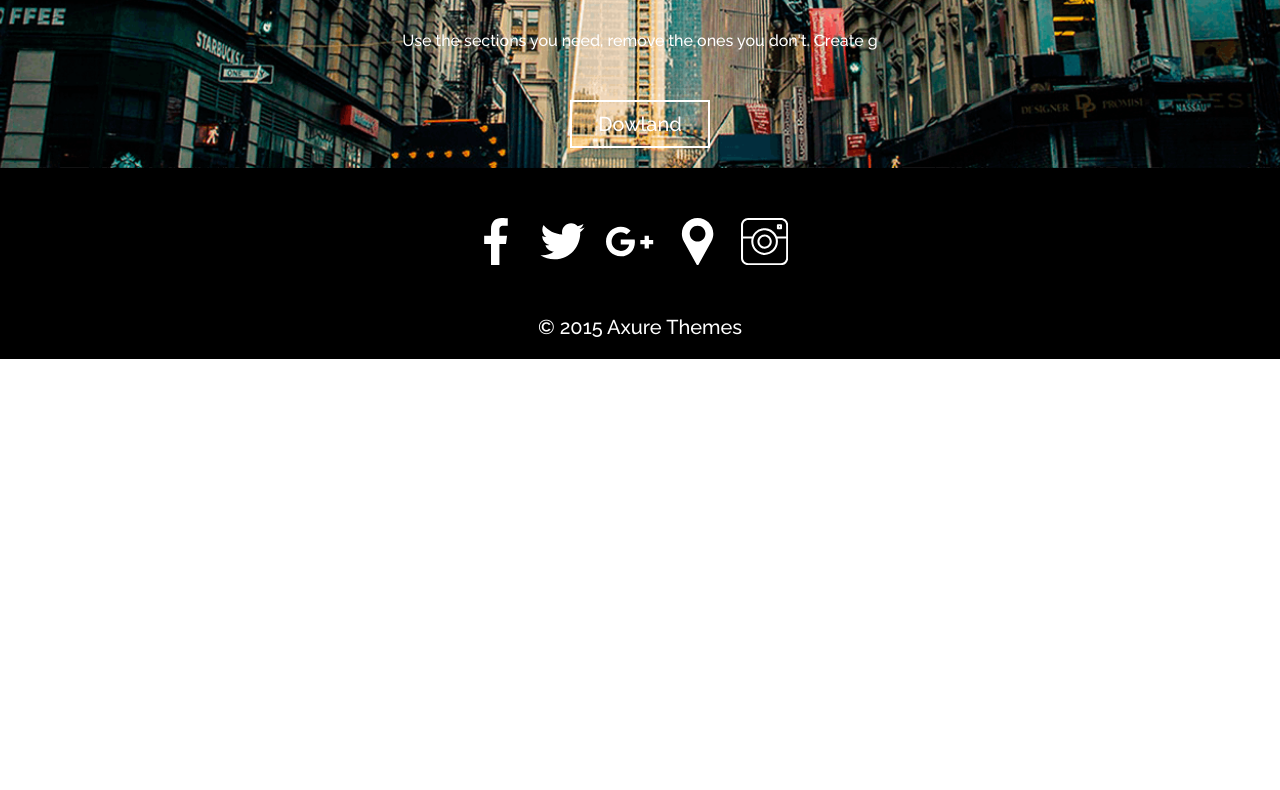
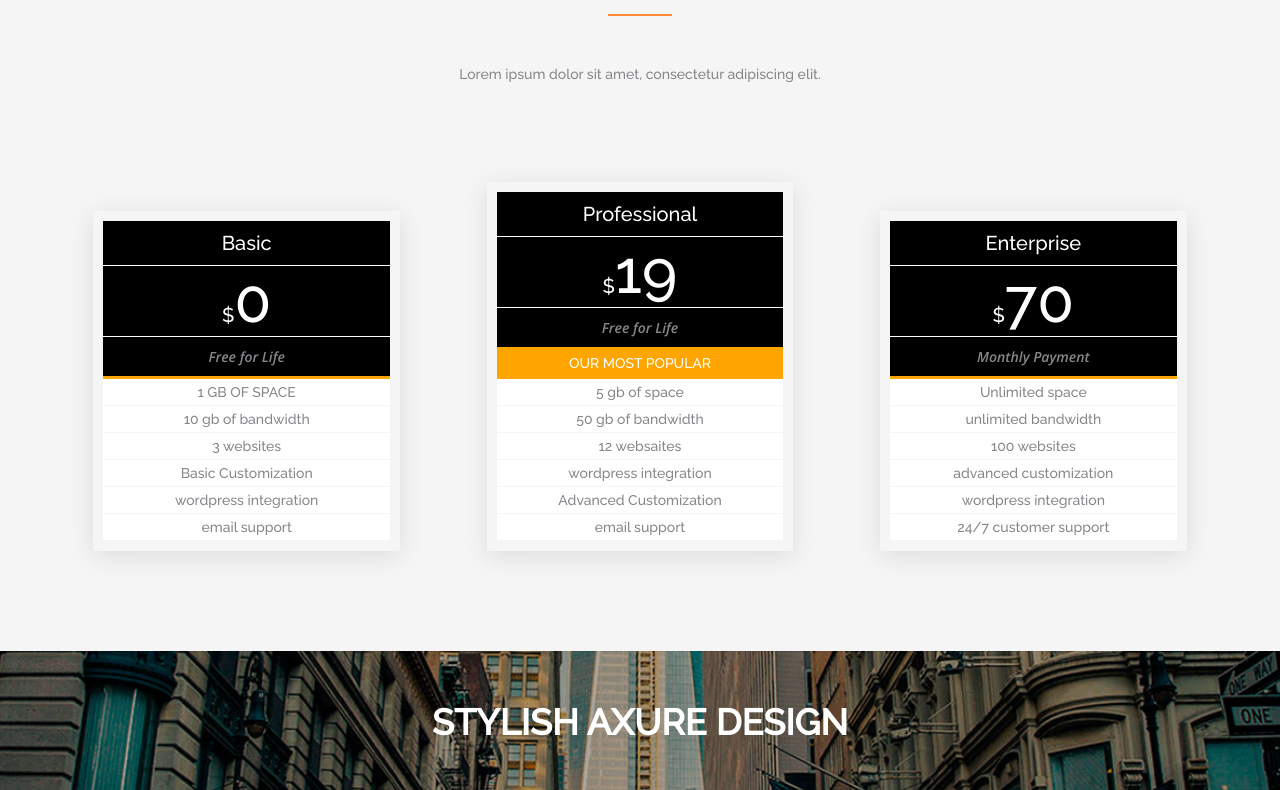
Before and after one commit to olegatorlelik/-, a plain HTML site: page index.html in a window 1280 px wide. Shown: the part 752-1542 px from the top of the page. Before the commit the page ends 1111 px from the top, so only its background shows below. Drawn offline with nearby package versions, Linux system fonts and the light colour scheme.

Commit message:
Add files via upload

```diff
--- a/index.html
+++ b/index.html
@@ -12,6 +12,10 @@
       href="https://fonts.googleapis.com/css2?family=Raleway:wght@500&display=swap"
       rel="stylesheet"
     />
+    <link
+      href="https://fonts.googleapis.com/css2?family=Open+Sans:ital,wght@1,600&family=Raleway:wght@500&display=swap"
+      rel="stylesheet"
+    />
     <title>tasktwo</title>
   </head>
   <body>
@@ -22,26 +26,75 @@
         Lorem ipsum dolor sit amet, consectetur adipiscing elit. copy 4
       </p>
       <div class="content">
-        <div class="content__one">
+        <div class="wraper">
           <div class="wraper__round__one"></div>
           <span>Thoughtful Design</span>
           <p class="text">
             Lorem ipsum dolor sit amet, consectetur adipiscing elit. Aenea
           </p>
         </div>
-        <div class="content__two">
+        <div class="wraper">
           <div class="wraper__round__two"></div>
           <span>Well Crafted</span>
           <p class="text">
             Lorem ipsum dolor sit amet, consectetur adipiscing elit. Aenea
           </p>
         </div>
-        <div class="content__tree">
+        <div class="wraper">
           <div class="wraper__round__tree"></div>
           <span>Easy to Customize</span>
           <p class="text">
             Lorem ipsum dolor sit amet, consectetur adipiscing elit. Aenea
           </p>
+        </div>
+      </div>
+      <div class="main__content">
+        <h2 class="title__main">PRICING OPTIONS</h2>
+        <div class="line__main"></div>
+        <p class="text_main">
+          Lorem ipsum dolor sit amet, consectetur adipiscing elit.
+        </p>
+        <div class="main__wraper__card">
+          <div class="card__main__card">
+            <ul class="colum__content">
+              <li class="line__title__head">Basic</li>
+              <li class="line__head">$<span class="price">0</span></li>
+              <li class="line__none__border__head">Free for Life</li>
+              <li class="color__line__footer">1 GB OF SPACE</li>
+              <li class="line__footer">10 gb of bandwidth</li>
+              <li class="line__footer">3 websites</li>
+              <li class="line__footer">Basic Customization</li>
+              <li class="line__footer">wordpress integration</li>
+              <li class="line__footer">email support</li>
+            </ul>
+          </div>
+          <div class="card__main__card">
+            <ul class="colum__content">
+              <li class="line__title__head">Professional</li>
+              <li class="line__head">$<span class="price">19</span></li>
+              <li class="line__none__border__head">Free for Life</li>
+              <li class="line__color">OUR MOST POPULAR</li>
+              <li class="line__footer">5 gb of space</li>
+              <li class="line__footer">50 gb of bandwidth</li>
+              <li class="line__footer">12 websaites</li>
+              <li class="line__footer">wordpress integration</li>
+              <li class="line__footer">Advanced Customization</li>
+              <li class="line__footer">email support</li>
+            </ul>
+          </div>
+          <div class="card__main__card">
+            <ul class="colum__content">
+              <li class="line__title__head">Enterprise</li>
+              <li class="line__head">$<span class="price">70</span></li>
+              <li class="line__none__border__head">Monthly Payment</li>
+              <li class="color__line__footer">Unlimited space</li>
+              <li class="line__footer">unlimited bandwidth</li>
+              <li class="line__footer">100 websites</li>
+              <li class="line__footer">advanced customization</li>
+              <li class="line__footer">wordpress integration</li>
+              <li class="line__footer">24/7 customer support</li>
+            </ul>
+          </div>
         </div>
       </div>
       <div class="content__img">
@@ -57,9 +110,9 @@
           <svg
             class="footer__img"
             enable-background="new 0 0 24 24"
-            height="4%"
+            height="28px"
             viewBox="0 0 24 24"
-            width="4%"
+            width="28px"
             xmlns="http://www.w3.org/2000/svg"
             fill="white"
           >
@@ -69,9 +122,9 @@
           </svg>
           <svg
             class="footer__img"
-            height="4%"
+            height="28px"
             viewBox="-21 -81 681.33464 681"
-            width="4%"
+            width="28px"
             xmlns="http://www.w3.org/2000/svg"
             fill="white"
           >
@@ -82,9 +135,9 @@
           <svg
             class="footer__img"
             enable-background="new 0 0 24 24"
-            height="4%"
+            height="28px"
             viewBox="0 0 24 24"
-            width="4%"
+            width="28px"
             xmlns="http://www.w3.org/2000/svg"
             fill="white"
           >
@@ -107,8 +160,8 @@
             viewBox="0 0 512 512"
             style="enable-background: new 0 0 512 512;"
             xml:space="preserve"
-            width="4%"
-            height="4%"
+            width="28px"
+            height="28px"
             fill="white"
           >
             <g>
@@ -149,8 +202,8 @@
             viewBox="0 0 368 368"
             style="enable-background: new 0 0 368 368;"
             xml:space="preserve"
-            width="4%"
-            height="4%"
+            width="28px"
+            height="28px"
             fill="white"
           >
             <g>
--- a/style.css
+++ b/style.css
@@ -14,6 +14,13 @@
 }
 
 .title {
+  margin-top: 107px;
+  font-size: 36px;
+  color: #212121;
+  font-family: "Raleway", sans-serif;
+}
+
+.title__main {
   margin-top: 107px;
   font-size: 36px;
   color: #212121;
@@ -40,41 +47,13 @@
   padding-bottom: 20px;
 }
 
-.content__one span {
+.wraper span {
   font-size: 20px;
   color: #333333;
   font-family: "Raleway", sans-serif;
 }
 
-.content__two span {
-  font-size: 20px;
-  color: #333333;
-  font-family: "Raleway", sans-serif;
-}
-
-.content__tree span {
-  font-size: 20px;
-  color: #333333;
-  font-family: "Raleway", sans-serif;
-}
-
-.content__one p {
-  font-size: 14px;
-  color: #86878b;
-  font-family: "Raleway", sans-serif;
-  padding-left: 50px;
-  padding-right: 50px;
-}
-
-.content__two p {
-  font-size: 14px;
-  color: #86878b;
-  font-family: "Raleway", sans-serif;
-  padding-left: 50px;
-  padding-right: 50px;
-}
-
-.content__tree p {
+.wraper p {
   font-size: 14px;
   color: #86878b;
   font-family: "Raleway", sans-serif;
@@ -94,31 +73,10 @@
   justify-content: center;
 }
 
-.content__one {
+.wraper {
   width: 30%;
   align-items: center;
-  margin-top: 94px;
-  margin-bottom: 20px;
-  margin-right: 20px;
-  margin-left: 20px;
-}
-
-.content__two {
-  width: 30%;
-  align-items: center;
-  margin-top: 94px;
-  margin-bottom: 20px;
-  margin-right: 20px;
-  margin-left: 20px;
-}
-
-.content__tree {
-  width: 30%;
-  align-items: center;
-  margin-top: 94px;
-  margin-bottom: 20px;
-  margin-right: 20px;
-  margin-left: 20px;
+  margin: 94px 20px 20px 20px;
 }
 
 .wraper__round__one {
@@ -154,6 +112,116 @@
   margin: 0 auto 30px;
 }
 
+.main__content {
+  display: flex;
+  justify-content: center;
+  align-items: center;
+  flex-direction: column;
+  background-color: #f5f5f5;
+  margin: 50px auto 0;
+}
+
+.line__main {
+  border: solid 1px #ff8b38;
+  width: 64px;
+  margin: 0 auto;
+  margin-top: 30px;
+}
+
+.text_main {
+  font-size: 14px;
+  color: #86878b;
+  font-family: "Raleway", sans-serif;
+  margin: 50px auto 0;
+}
+
+.main__wraper__card {
+  display: flex;
+  align-items: flex-end;
+  justify-content: center;
+  width: 100%;
+  padding: 50px;
+}
+
+.card__main__card {
+  width: 26%;
+  margin: 50px auto;
+}
+
+.line__title__head {
+  background-color: black;
+  border-bottom: 1px solid white;
+  font-size: 20px;
+  color: #ffffff;
+  font-family: "Raleway", sans-serif;
+  padding: 10px 0;
+}
+
+.line__head {
+  background-color: black;
+  border-bottom: 1px solid white;
+  font-size: 20px;
+  color: #ffffff;
+  font-family: "Raleway", sans-serif;
+}
+
+.line__footer {
+  border-bottom: 1px solid #f5f5f5;
+  background-color: white;
+  font-size: 14px;
+  color: #86878b;
+  font-family: "Raleway", sans-serif;
+  padding-top: 5px;
+  padding-bottom: 5px;
+}
+
+.line__none__border__head {
+  background-color: black;
+  font-size: 14px;
+  font-style: italic;
+  color: #86878b;
+  font-family: "Open Sans", sans-serif;
+  padding: 10px 0;
+}
+
+.color__line__footer {
+  border-top: 3px solid orange;
+  border-bottom: 1px solid #f5f5f5;
+  background: white;
+  font-size: 14px;
+  color: #86878b;
+  font-family: "Raleway", sans-serif;
+  padding-top: 5px;
+  padding-bottom: 5px;
+}
+
+.price {
+  font-size: 60px;
+}
+
+.colum__content {
+  list-style: none;
+  padding: 10px;
+  box-shadow: 0 5px 25px rgba(0, 0, 0, 0.1);
+  transition: transform 0.5s;
+}
+
+.colum__content:hover {
+  transform: scale(1.1);
+  z-index: 100;
+  background: #25bcff;
+  box-shadow: 0 5px 25px rgba(0, 0, 0, 0.2);
+  color: #fff;
+}
+
+.line__color {
+  background-color: orange;
+  font-size: 14px;
+  color: #ffffff;
+  font-family: "Raleway", sans-serif;
+  padding: 8px 0;
+}
+
 .content__img {
   display: flex;
   justify-content: center;
@@ -163,7 +231,9 @@
   background-repeat: no-repeat;
   background-image: url(/img/imagefon.png);
   background-position: center;
-  margin: 50px auto 0;
+  background-color: rgba(0, 0, 0, 0.3);
+  margin: 0 auto;
+  box-shadow: 0 0 0 200px rgba(0, 0, 0, 0.33) inset;
 }
 
 .title__in__img {
@@ -174,8 +244,8 @@
 }
 
 .line__two {
-  width: 6%;
-  border: 2px solid #ffffff;
+  width: 64px;
+  border: 1px solid #ffffff;
   margin: 0 auto 50px;
 }
 
@@ -188,7 +258,7 @@
 
 .use {
   width: 11%;
-  margin: 0px auto 20px;
+  margin: 0px auto 40px;
   padding: 10px 20px;
   background-color: transparent;
   border: 2px solid #ffffff;
```
